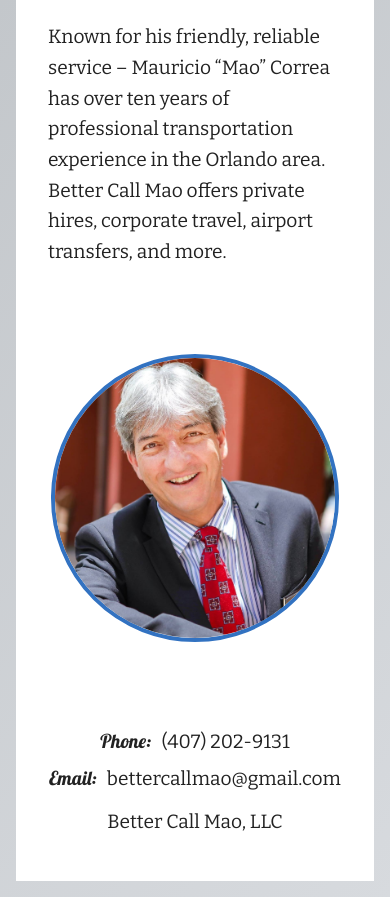
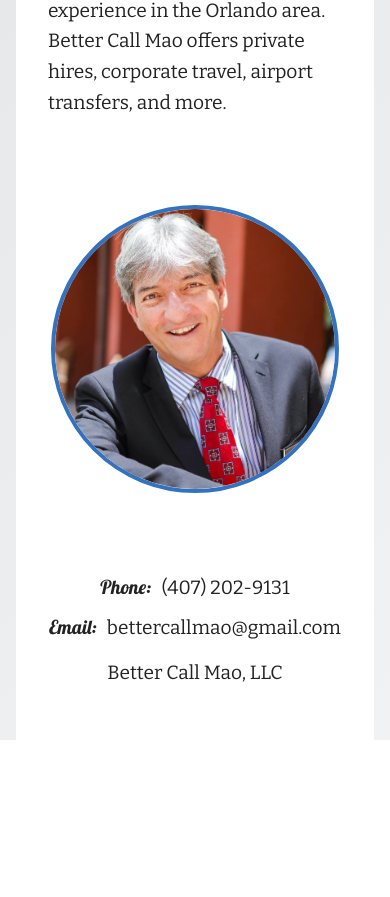
Before and after one commit to johnality/bettercallmao, a plain HTML site: page index.html in a window 390 px wide. Shown: the part 268-1165 px from the top of the page. After the commit the page ends 1008 px from the top, so only its background shows below. Drawn offline with nearby package versions, Linux system fonts and the light colour scheme.

Commit message:
Update index.html

```diff
--- a/index.html
+++ b/index.html
@@ -12,15 +12,16 @@
     body {
       font-family: 'Bitter', serif;
       margin: 0;
-      padding: 2rem;
+      padding: 0 2rem; /* side margins only */
       line-height: 1.6;
-      background: linear-gradient(135deg, #bfc3c7, #d7dade);
+      background: linear-gradient(135deg, #e4e6e8, #f1f2f3);
       color: #222;
     }
 
     .container {
       max-width: 1000px;
       margin: 0 auto;
+      background: #ffffff;
     }
 
     header {
@@ -78,13 +79,21 @@
 
     footer {
       text-align: center;
-      padding: 1.5rem;
+      padding: 1.5rem 1rem 2rem;
       background: #ffffff;
     }
 
+    .contact {
+      display: flex;
+      justify-content: center;
+      gap: 2rem;
+      flex-wrap: wrap;
+    }
+
     .contact p {
-      margin: 0.3rem 0;
+      margin: 0;
       font-size: 1.5rem;
+      white-space: nowrap;
     }
 
     .contact strong {
@@ -100,7 +109,7 @@
     }
 
     .footer-company {
-      margin-top: 0.8rem;
+      margin-top: 0.9rem;
       font-size: 1.2rem;
     }
 
@@ -108,7 +117,7 @@
 
     @media (max-width: 768px) {
       body {
-        padding: 1rem;
+        padding: 0 1rem;
       }
 
       .tagline {
@@ -129,6 +138,11 @@
         max-width: 280px;
       }
 
+      .contact {
+        flex-direction: column;
+        gap: 0.5rem;
+      }
+
       .contact p {
         font-size: 1.2rem;
       }
@@ -141,7 +155,7 @@
 
     <header>
       <div class="tagline">Need a ride?</div>
-      <img src="images/logo%20preview%20white%20cropped.png" alt="Business Logo" class="logo" />
+      <img src="images/Better-Call-Saul-WHITE.jpg" alt=" " class="logo" />
     </header>
 
     <section class="about-section">
```
